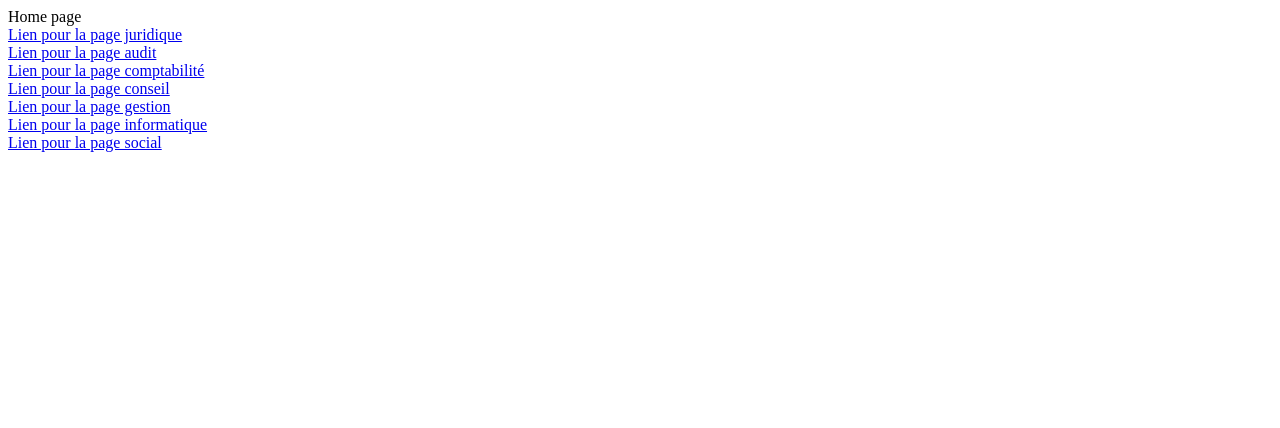
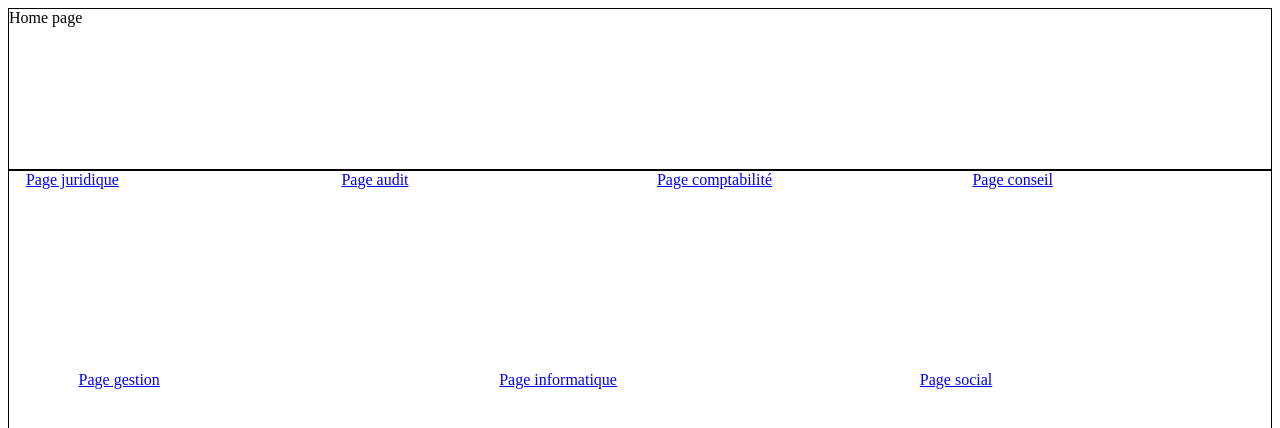
Before and after one commit to Flothar78/sgconseils, a Nuxt app: page / in a window 1280 px wide. Shown: the top 428 px of the page. Built offline with nearby package versions, Linux system fonts and the light colour scheme.

Commit message:
Modify index display

```diff
--- a/pages/index.vue
+++ b/pages/index.vue
@@ -1,35 +1,45 @@
 <template>
-  <div>Home page</div>
-
-  <div>
-    <NuxtLink :to="`/metiers/juridique`">Lien pour la page juridique</NuxtLink>
+  <div class="hero">Home page</div>
+  <div class="expertises-cards">
+    <div >
+      <NuxtLink :to="`/metiers/juridique`">Page juridique</NuxtLink>
     </div>
     <div>
-    <NuxtLink :to="`/metiers/audit`">Lien pour la page audit</NuxtLink>
+      <NuxtLink :to="`/metiers/audit`">Page audit</NuxtLink>
     </div>
     <div>
-    <NuxtLink :to="`/metiers/comptabilite`"
-      >Lien pour la page comptabilité</NuxtLink
-    >
+      <NuxtLink :to="`/metiers/comptabilite`">Page comptabilité</NuxtLink>
     </div>
     <div>
-    <NuxtLink :to="`/metiers/conseil`">Lien pour la page conseil</NuxtLink>
+      <NuxtLink :to="`/metiers/conseil`">Page conseil</NuxtLink>
     </div>
     <div>
-    <NuxtLink :to="`/metiers/gestion`">Lien pour la page gestion</NuxtLink>
+      <NuxtLink :to="`/metiers/gestion`">Page gestion</NuxtLink>
     </div>
     <div>
-    <NuxtLink :to="`/metiers/informatique`"
-      >Lien pour la page informatique</NuxtLink
-    >
+      <NuxtLink :to="`/metiers/informatique`">Page informatique</NuxtLink>
     </div>
     <div>
-    <NuxtLink :to="`/metiers/social`">Lien pour la page social</NuxtLink>
+      <NuxtLink :to="`/metiers/social`">Page social</NuxtLink>
+    </div>
   </div>
 </template>
 
-<script setup>
-middleware: "errorOnMetiers";
-</script>
+<script setup></script>
 
-<style lang="scss" scoped></style>
+<style scoped>
+.hero{
+  border: black 1px solid;
+  min-height: 20vh
+}
+.expertises-cards {
+  border: black 1px solid;
+  min-height: 50vh;
+  display: flex;
+  justify-content: space-around;
+  flex-wrap: wrap;
+}
+.expertises-cards div {
+  width: 22vw;
+}
+</style>
```
Also changed, not shown: middleware/metiers.global.ts (+4 -4 lines). Lines whose indentation alone changed are shown as unchanged.
